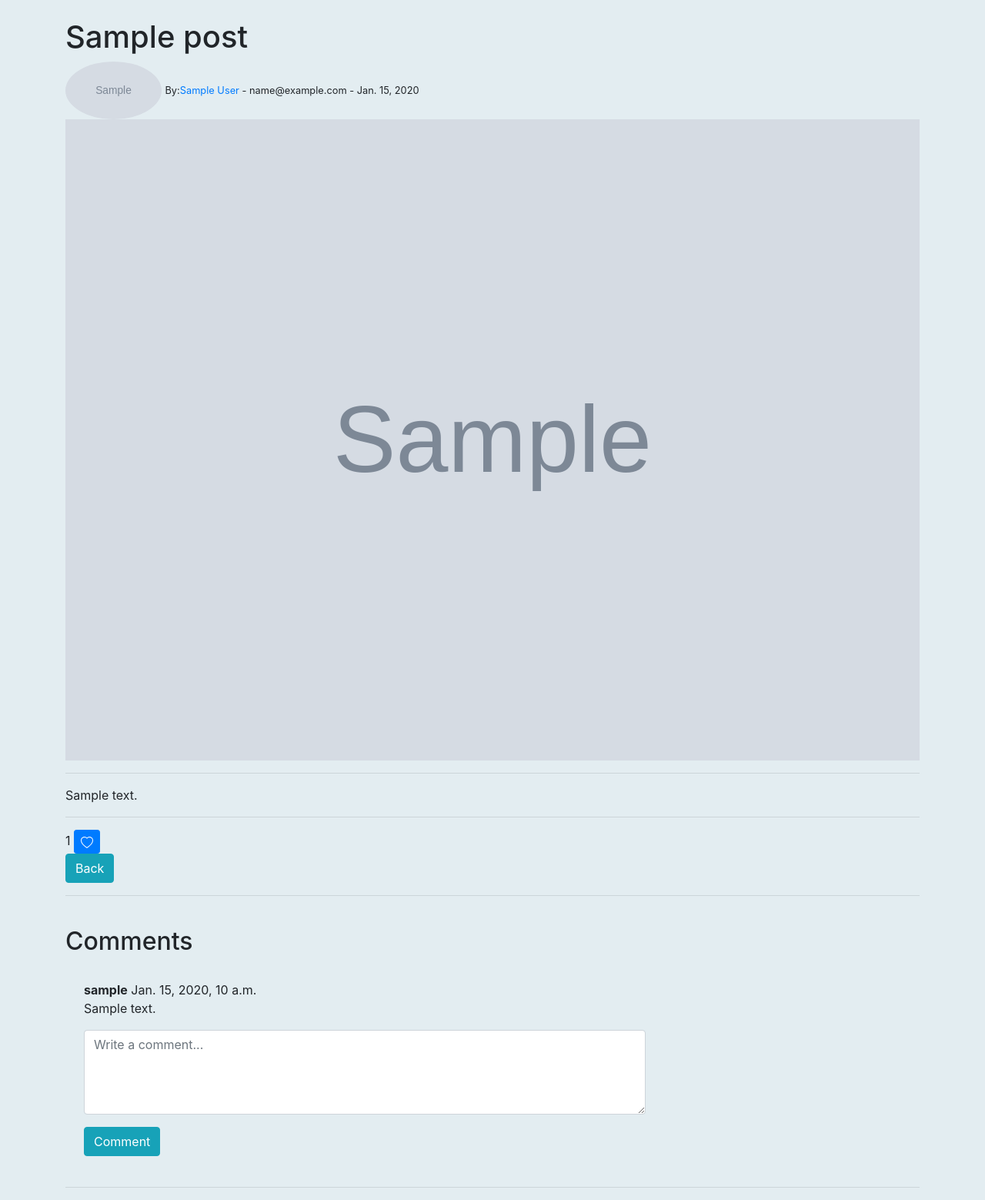
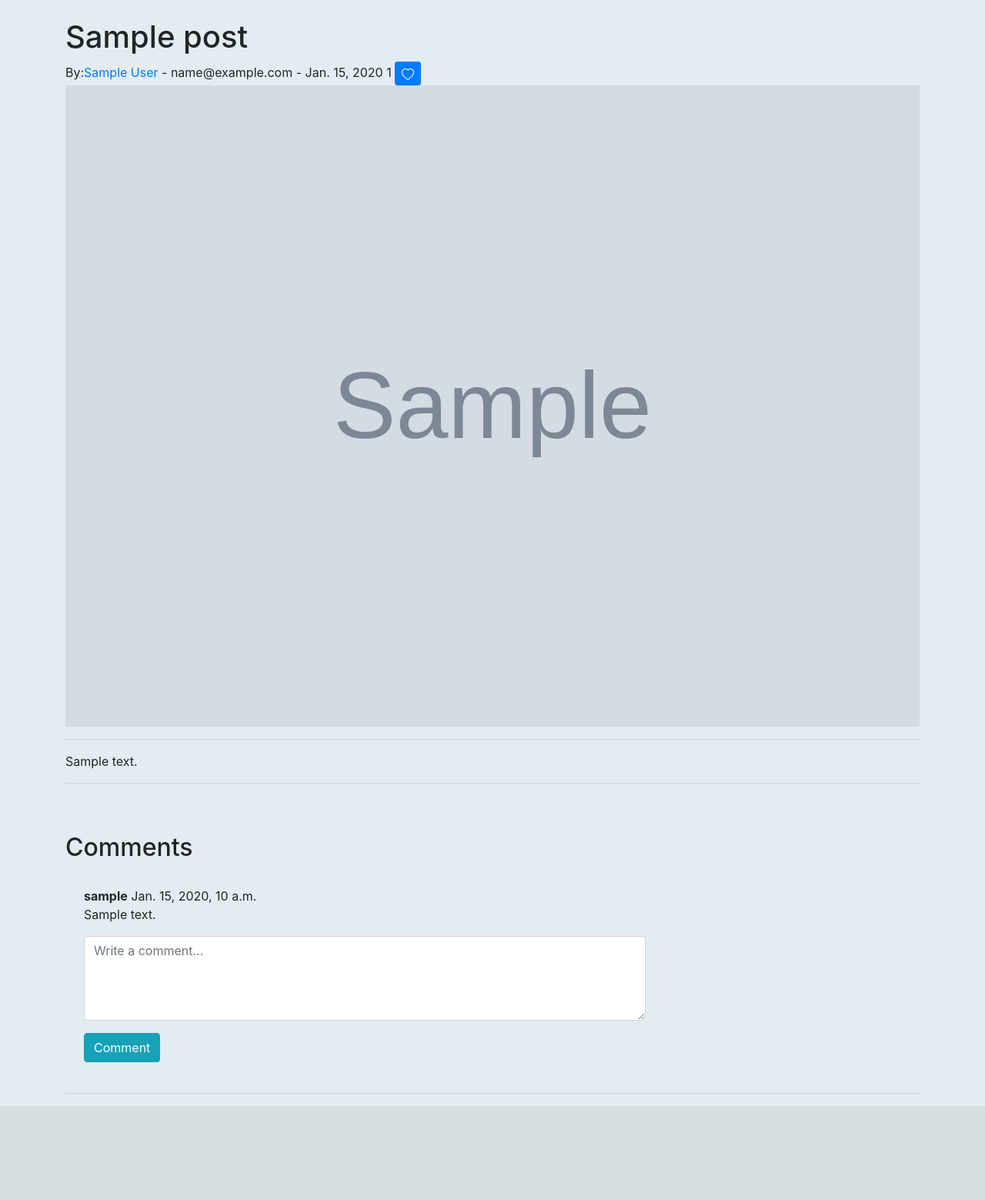
Before and after one commit to Rajan66/Blog, a Django app: page /article/1 in a window 1280 px wide. Shown: the part 56-1615 px from the top of the page at 77% size. After the commit the page ends 1493 px from the top, so only its background shows below. Run offline with Django 4.2, Linux system fonts and the light colour scheme; tables that the repository leaves empty hold one stand-in row (values such as "Sample post"); grey boxes marked "Sample" are stand-in pictures; some libraries are stand-ins or nearby versions.

Commit message:
moved like

```diff
--- a/blog/templates/article_details.html
+++ b/blog/templates/article_details.html
@@ -5,33 +5,10 @@
 {% block content %}
     {% load static %}
     <h1>{{ post.title }}</h1>
-    {% if post.author.profile.profile_pic %}
-        <img src="{{ post.author.profile.profile_pic.url }}"
-             alt=""
-             height="75px"
-             width="125px"
-             class="rounded-circle">
-    {% else %}
-        <img src="{% static 'img/unknown.png' %}"
-             alt=""
-             height="75px"
-             width="125px"
-             class="rounded-circle">
-    {% endif %}
-    <small>By:<a href="{% url 'show-profile' post.author.profile.id %}">{{ post.author.first_name }} {{ post.author.last_name }}</a>  - {{ post.author.email }} - {{ post.post_date }} </small>
-    {% if post.header_image %}
-        <img src="{{ post.header_image.url }}"
-             alt="Catoo"
-             height="40%"
-             width="100%">
-    {% endif %}
-    <br>
-    <hr>
-    {{ post.body|safe }}
-    <hr>
     {% if user.is_authenticated %}
         <form action="{% url 'like' post.pk %}" method="post">
             {% csrf_token %}
+            By:<a href="{% url 'show-profile' post.author.profile.id %}">{{ post.author.first_name }} {{ post.author.last_name }}</a>  - {{ post.author.email }} - {{ post.post_date }}
             <span id="like_count">{{ post.like_count }}</span>
             <button type="submit"
                     id="like_button"
@@ -49,6 +26,7 @@
             </button>
         </form>
     {% else %}
+    By:<a href="{% url 'show-profile' post.author.profile.id %}">{{ post.author.first_name }} {{ post.author.last_name }}</a>  - {{ post.author.email }} - {{ post.post_date }}
         <span id="like_count">{{ post.like_count }}</span>
         <a href="{% url 'register' %}"
            value="{{ post.id }}"
@@ -63,6 +41,19 @@
             </svg>
         </a>
     {% endif %}
+
+    <br>
+    {% if post.header_image %}
+        <img src="{{ post.header_image.url }}"
+             alt="Catoo"
+             height="10%"
+             width="100%">
+    {% endif %}
+    <br>
+    <hr>
+    {{ post.body|safe }}
+    <hr>
+
     <br>
     {% if user.is_authenticated and post.author.id == user.id %}
         <small><a href="{% url 'edit-post' post.pk %}"
@@ -70,8 +61,7 @@
         <small><a href="{% url 'delete-post' post.pk %}"
    class="btn btn-outline-danger shadow btn-2">Delete</a></small> &nbsp;
     {% endif %}
-    <a href="{% url 'home' %}" class="btn btn-info">Back</a>
-    <hr>
+
     <br>
     <div class="section">
         <div class="container1">
--- a/blog/templates/categories.html
+++ b/blog/templates/categories.html
@@ -13,7 +13,7 @@
                         - <small><a href="{% url 'delete-post' post.pk %}">Delete</a></small>
                     {% endif %}
                     <br>
-                    {{ post.body|slice:":100" }}
+                    {{ post.snippet|slice:":100"|safe }}
                 </li>
             {% endfor %}
         </ul>
```
